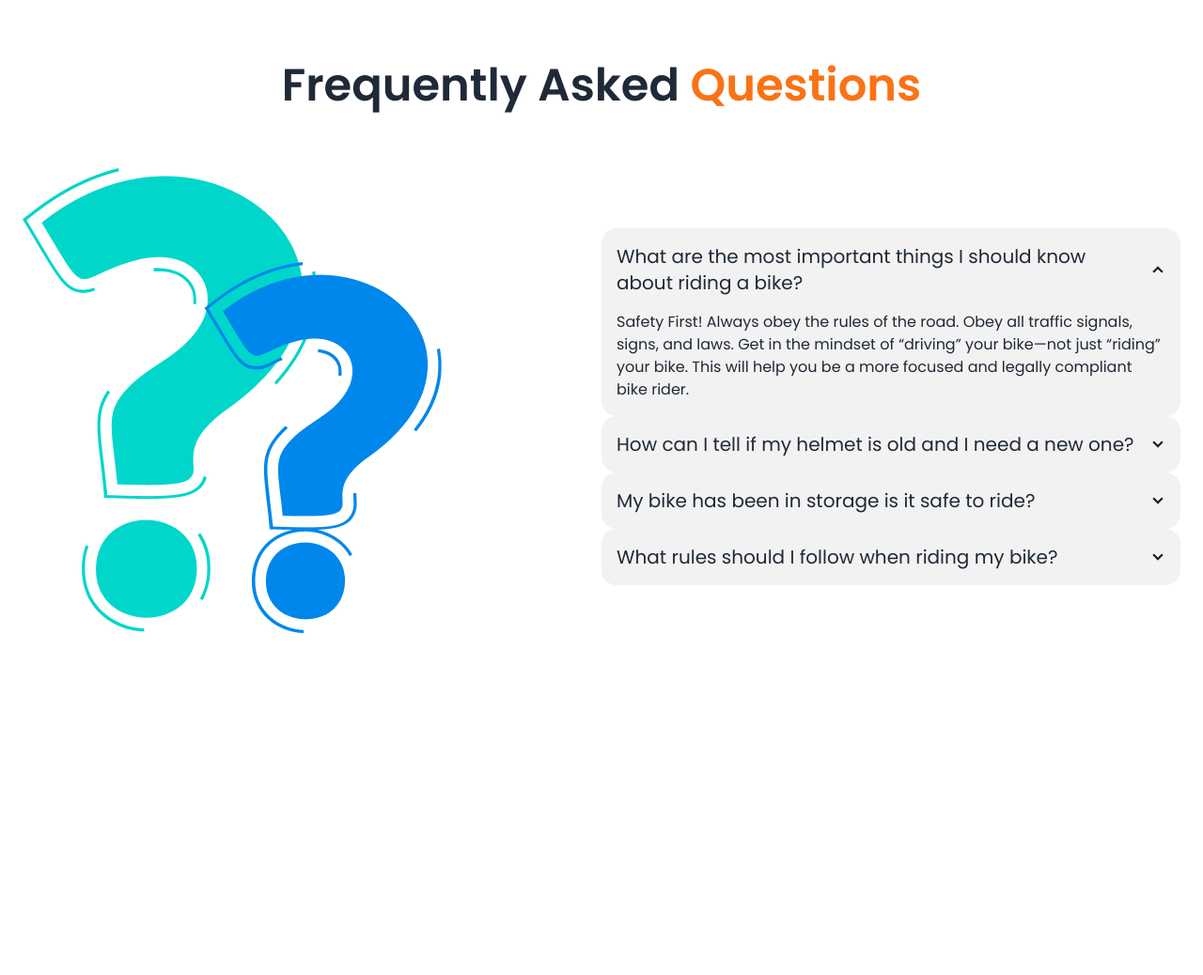
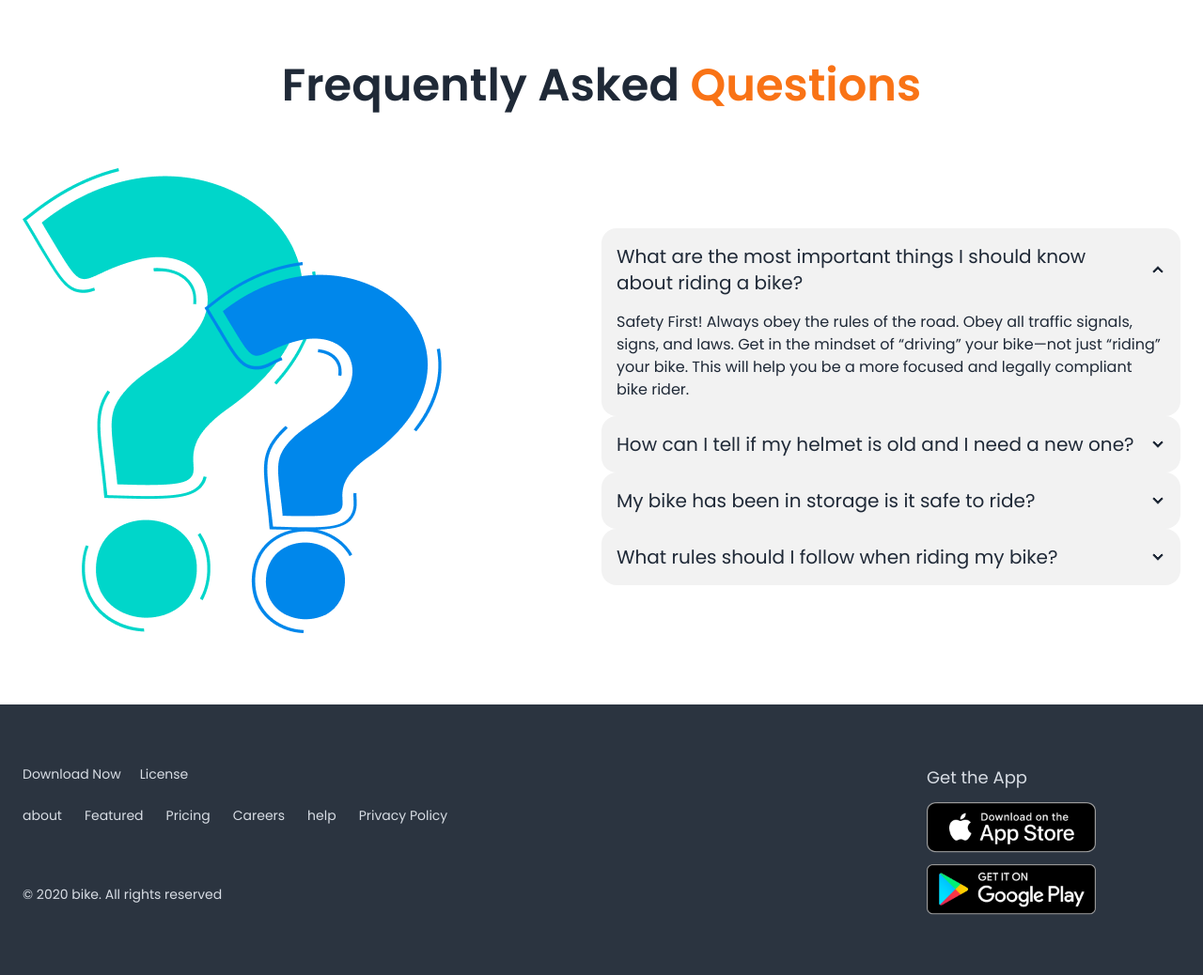
Before and after one commit to CodeWithIfty/biker-zone-website-using-daisyui, a plain HTML site: page index.html in a window 1280 px wide. Shown: the part 2763-3801 px from the top of the page at 94% size. Before the commit the page ends 3449 px from the top, so only its background shows below. Drawn offline with nearby package versions, Linux system fonts and the light colour scheme.

Commit message:
added footer section and completed

```diff
--- a/index.html
+++ b/index.html
@@ -275,7 +275,7 @@
 
     <!-- FAQ Section -->
     <section
-      class="md:max-w-screen-md lg:max-w-screen-lg xl:max-w-screen-xl 2xl:max-w-screen-2xl px-6 md:mx-auto py-16 h-96">
+      class="md:max-w-screen-md lg:max-w-screen-lg xl:max-w-screen-xl 2xl:max-w-screen-2xl px-6 md:mx-auto py-16 h-auto">
       <!-- heading -->
       <h1 class="text-center py-16 md:text-5xl text-4xl font-semibold">Frequently Asked <span
           class="text-orange-500">Questions</span></h1>
@@ -332,7 +332,35 @@
     </section>
 
   </main>
-  <footer></footer>
+  <footer class="bg-neutral ">
+    <div
+      class="md:max-w-screen-md lg:max-w-screen-lg xl:max-w-screen-xl 2xl:max-w-screen-2xl px-6 md:mx-auto  py-16  footer  text-neutral-content">
+      <div class="">
+        <ul class="flex space-x-5">
+          <li>Download Now</li>
+          <li>License</li>
+        </ul>
+        <ul class="flex flex-wrap mt-4">
+          <li class="mb-4 mr-6">about</li>
+          <li class="mb-4 mr-6">Featured</li>
+          <li class="mb-4 mr-6">Pricing</li>
+          <li class="mb-4 mr-6">Careers</li>
+          <li class="mb-4 mr-6">help</li>
+          <li class="mb-4 mr-6">Privacy Policy</li>
+        </ul>
+        <span class="mt-10">© 2020 bike. All rights reserved</span>
+      </div>
+
+      <div class="flex justify-self-end items-center">
+        <div class="space-y-3">
+          <span class="text-lg ">Get the App</span>
+          <img src="./images/others/ios.png" alt="" class="w-2/3">
+          <img src="./images/others/android.png" alt="" class="w-2/3">
+        </div>
+
+      </div>
+    </div>
+  </footer>
 </body>
 
 </html>
```
